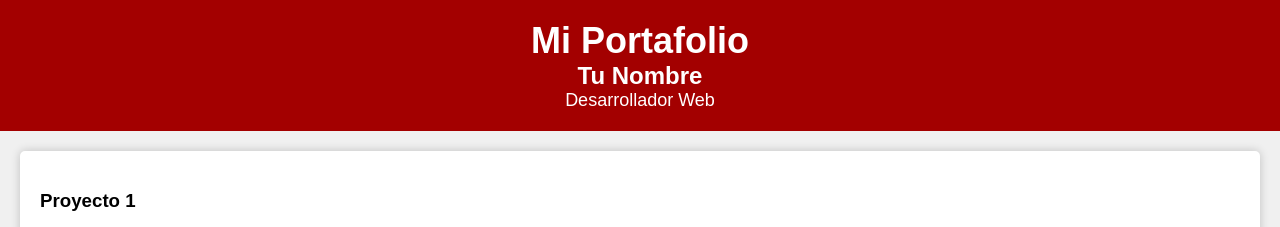
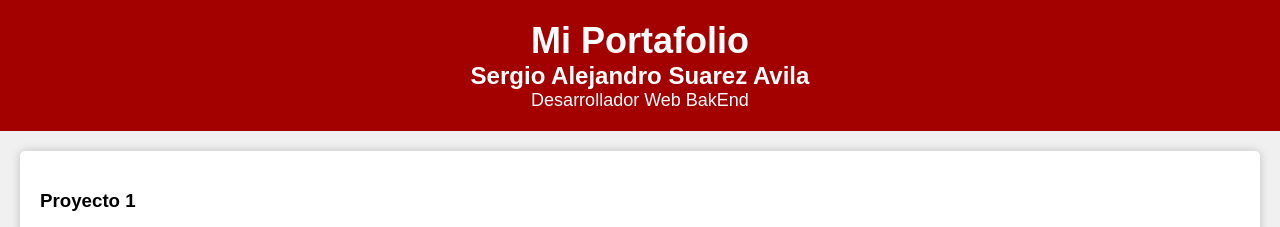
Before and after one commit to SergioSuarez99/portafolio_Sergio, a plain HTML site: page index.html in a window 1280 px wide. Shown: the top 227 px of the page. Drawn offline with Linux system fonts and the light colour scheme.

Commit message:
Update index.html
V1.0.1

```diff
--- a/index.html
+++ b/index.html
@@ -5,20 +5,22 @@
     <meta charset="UTF-8">
     <meta name="viewport" content="width=device-width, initial-scale=1.0">
     <link rel="stylesheet" href="style.css">
-    <title>Portafolio ejemplo</title>
+    <title>Portafolio Sergio</title>
 </head>
 
 <body>
     <header>
+<!--         Encabezado -->
         <h1>Mi Portafolio</h1>
-        <h2>Tu Nombre</h2>
-        <p>Desarrollador Web</p>
+        <h2>Sergio Alejandro Suarez Avila</h2>
+        <p>Desarrollador Web BakEnd </p>
     </header>
-
+<!--Primera Seccion  -->
     <section id="proyectos">
         <article>
             <h3>Proyecto 1</h3>
             <p>Descripción del proyecto 1.</p>
+<!--            listas Ordenadas -->
             <ul>
                 <li>Tecnología 1</li>
                 <li>Tecnología 2</li>
```
